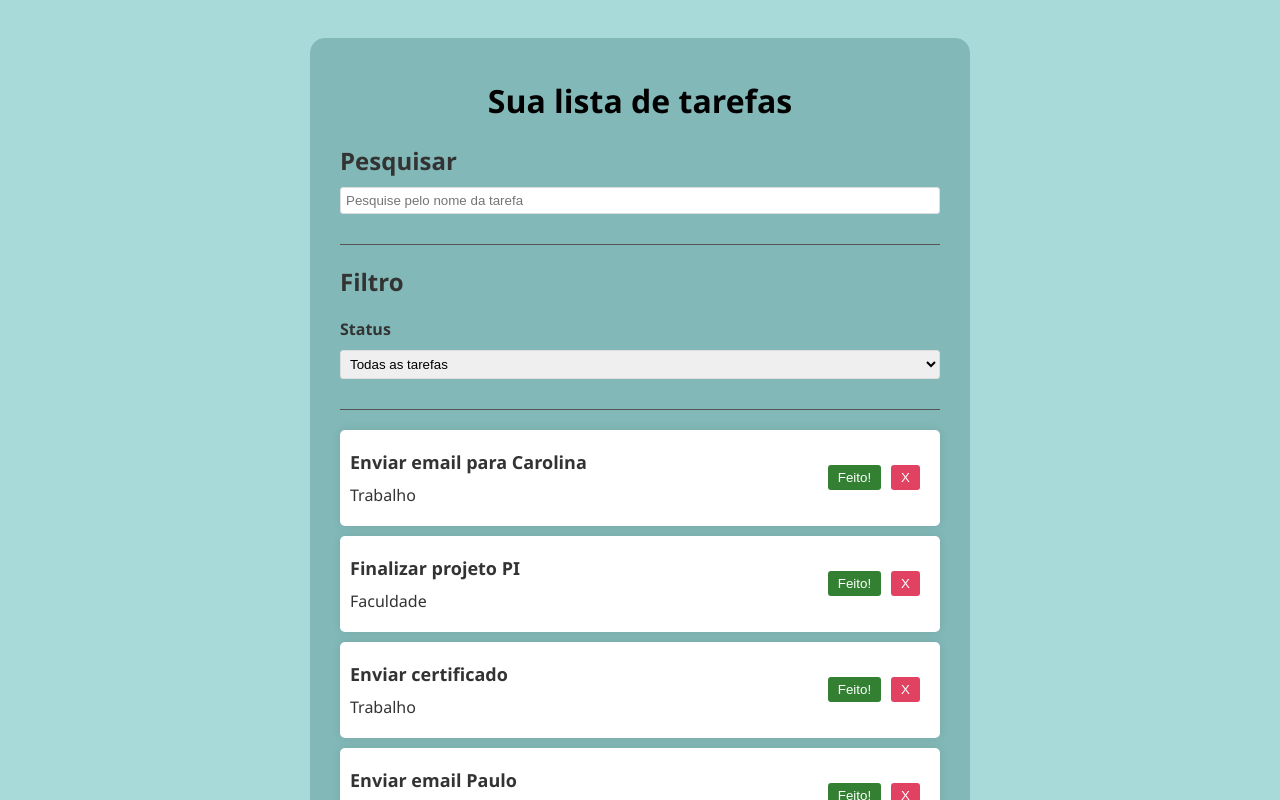
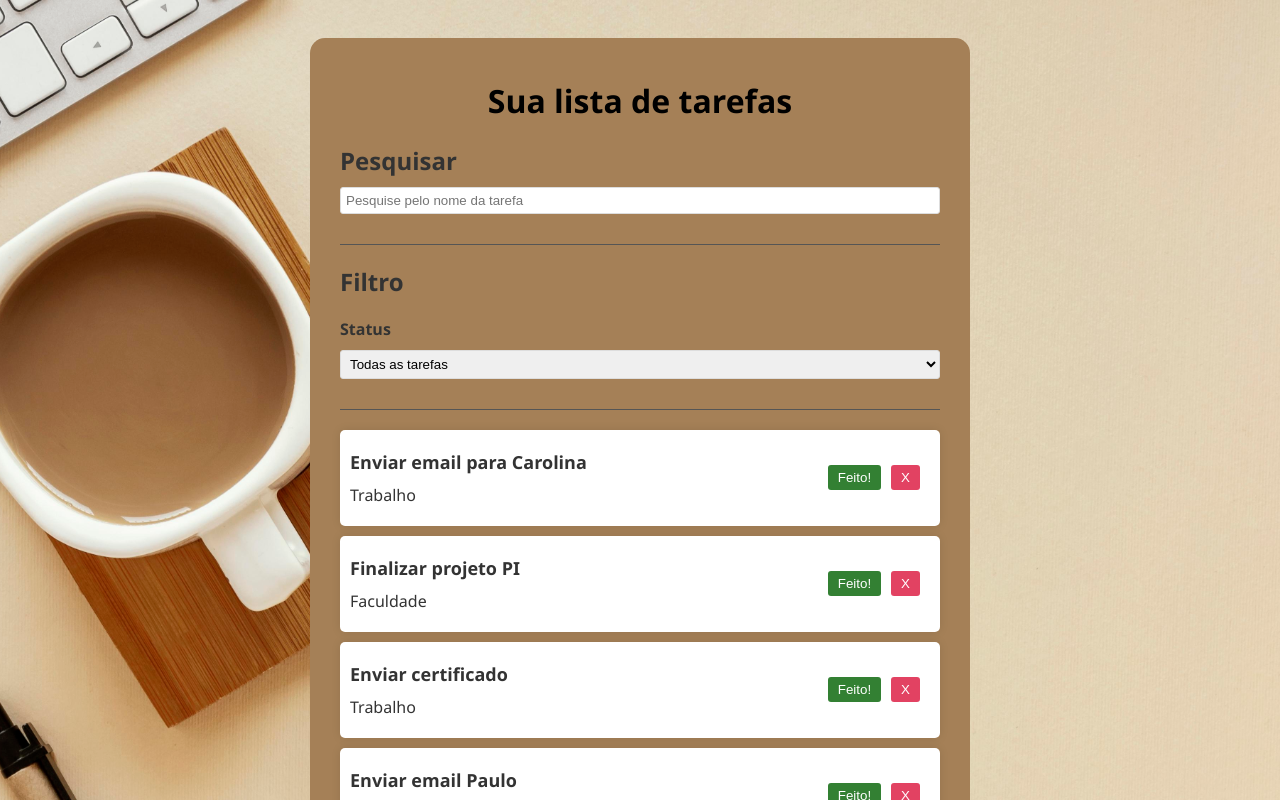
Before and after one commit to thainazanfolin/todolist-react, a React (Vite) app in the folder todolist/: page / in a window 1280 px wide. Shown: the top 800 px of the page. Built offline with nearby package versions, Linux system fonts and the light colour scheme.

Commit message:
better css

```diff
--- a/todolist/src/App.css
+++ b/todolist/src/App.css
@@ -3,7 +3,7 @@ body {
   background-color: #f4f4f4;
   padding: 30px;
   color: #333;
-  background-color:rgb(169, 218, 218);
+  background-image: url('./img/background.jpg');
   background-position: center;
   background-size: cover;
 }
@@ -11,7 +11,7 @@ body {
 .app {
   max-width: 600px;
   margin: 0 auto 300px;
-  background-color: #82b9b8;
+  background-color: #a58057;
   padding: 20px 30px;
   border-radius: 15px;
 }
```
Also changed, not shown: todolist/src/img/background.jpg (added).
